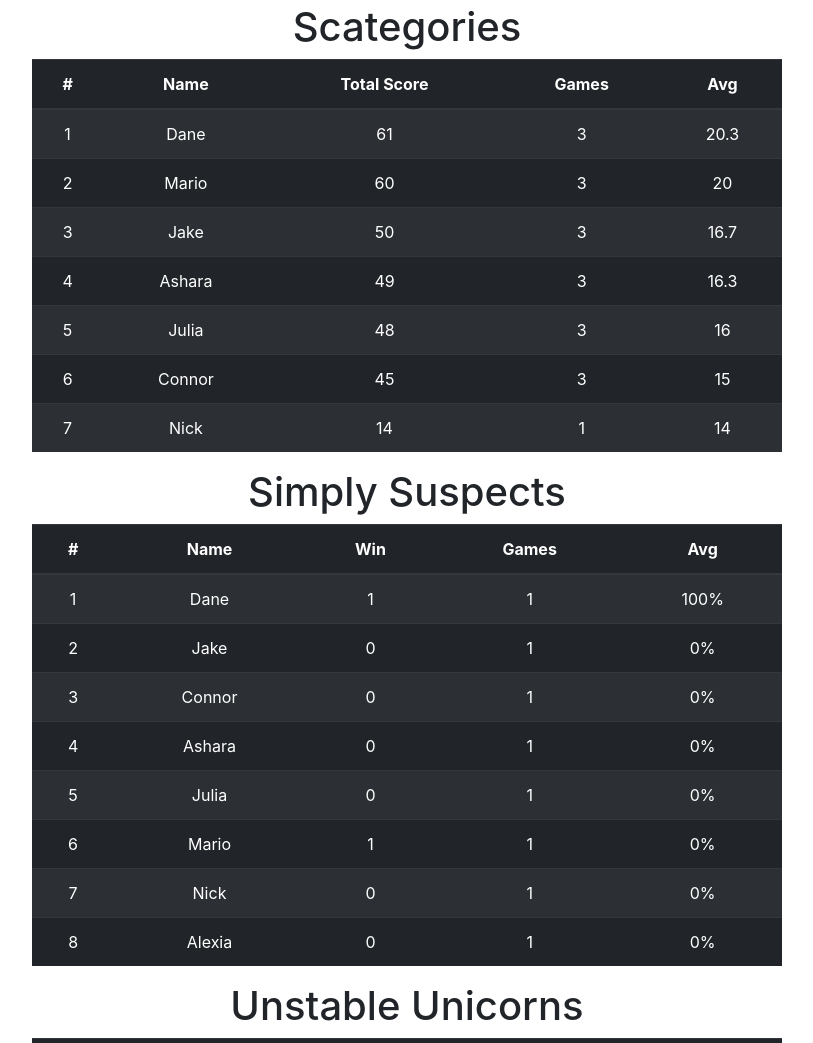
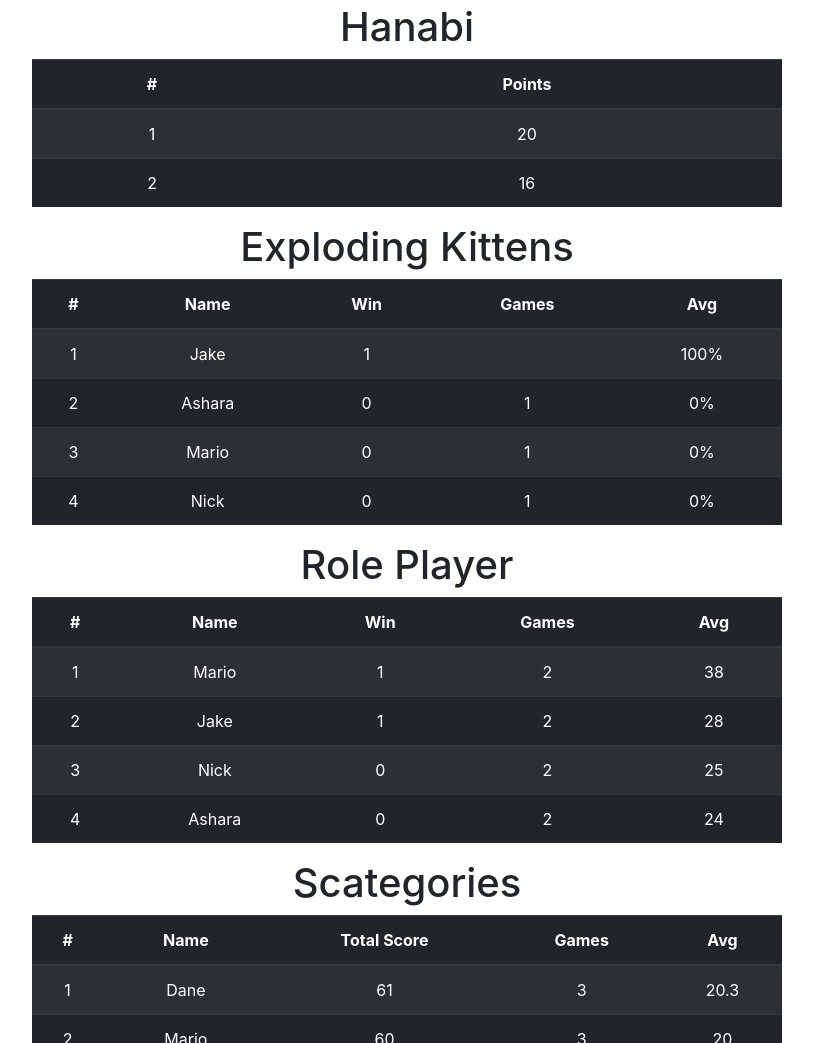
Before and after one commit to marioreckl/marioreckl.github.io, a plain HTML site: page gamenights.html in a window 1280 px wide. Shown: the part 364-1407 px from the top of the page, without its empty margins (233-1046 px from the left). Drawn offline with nearby package versions, Linux system fonts and the light colour scheme.

Commit message:
Update gamenights.html

```diff
--- a/gamenights.html
+++ b/gamenights.html
@@ -18,8 +18,7 @@
         <link href="cssOverrides/gamenights.css" rel="stylesheet" />
 
     </head>
-    <body>
-
+	<body>
 
 <!-- START OF Avalon -->
 <div class=score-table>
@@ -74,6 +73,124 @@
 	</table>
 </div>
 <!--END OF Avalon -->
+
+<!-- START OF Hanabi -->
+<div class=score-table>
+	<h1>Hanabi</h1>
+	<table class="table table-striped table-dark">
+		<thead>
+			<tr>
+				<th scope="col">#</th>
+				<th scope="col">Points</th>
+			</tr>
+		</thead>
+		<tbody>
+			<tr>
+				<td>1</td>
+				<td>20</td>
+			</tr>
+			<tr>
+				<td>2</td>
+				<td>16</td>
+			</tr>
+		</tbody>
+	</table>
+</div>
+<!--END OF Hanabi -->
+
+<!-- START OF Exploding Kittens -->
+<div class=score-table>
+	<h1>Exploding Kittens</h1>
+	<table class="table table-striped table-dark">
+		<thead>
+			<tr>
+				<th scope="col">#</th>
+				<th scope="col">Name</th>
+				<th scope="col">Win</th>
+				<th scope="col">Games</th>
+				<th scope="col">Avg</th>
+			</tr>
+		</thead>
+		<tbody>
+			<tr>
+				<td>1</td>
+				<td>Jake</td>
+				<td>1</td>
+				<td></td>
+				<td>100%</td>
+			</tr>
+			<tr>
+				<td>2</td>
+				<td>Ashara</td>
+				<td>0</td>
+				<td>1</td>
+				<td>0%</td>
+			</tr>
+			<tr>
+				<td>3</td>
+				<td>Mario</td>
+				<td>0</td>
+				<td>1</td>
+				<td>0%</td>
+			</tr>
+			<tr>
+				<td>4</td>
+				<td>Nick</td>
+				<td>0</td>
+				<td>1</td>
+				<td>0%</td>
+			</tr>
+		</tbody>
+	</table>
+</div>
+<!--END OF Exploding Kittens -->
+
+<!-- START OF Role Player -->
+<div class=score-table>
+	<h1>Role Player</h1>
+	<table class="table table-striped table-dark">
+		<thead>
+			<tr>
+				<th scope="col">#</th>
+				<th scope="col">Name</th>
+				<th scope="col">Win</th>
+				<th scope="col">Games</th>
+				<th scope="col">Avg</th>
+			</tr>
+		</thead>
+		<tbody>
+			<tr>
+				<td>1</td>
+				<td>Mario</td>
+				<td>1</td>
+				<td>2</td>
+				<td>38</td>
+			</tr>
+			<tr>
+				<td>2</td>
+				<td>Jake</td>
+				<td>1</td>
+				<td>2</td>
+				<td>28</td>
+			</tr>
+			<tr>
+				<td>3</td>
+				<td>Nick</td>
+				<td>0</td>
+				<td>2</td>
+				<td>25</td>
+			</tr>
+			<tr>
+				<td>4</td>
+				<td>Ashara</td>
+				<td>0</td>
+				<td>2</td>
+				<td>24</td>
+			</tr>
+		</tbody>
+	</table>
+</div>
+<!--END OF Role Player -->
 
 <!-- START OF Scategories -->
 <div class=score-table>
@@ -361,7 +478,5 @@
 </div>
 <!--END OF One Night Ultimate Werewolf -->
 
-
-
 	</body>
 </html>
```
